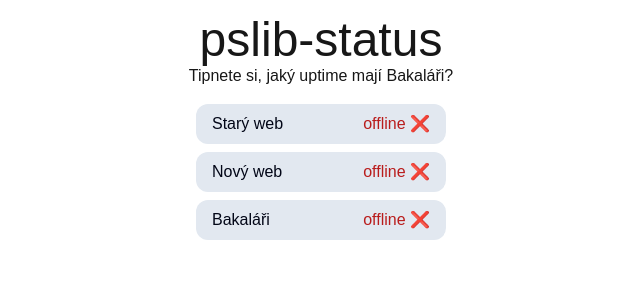
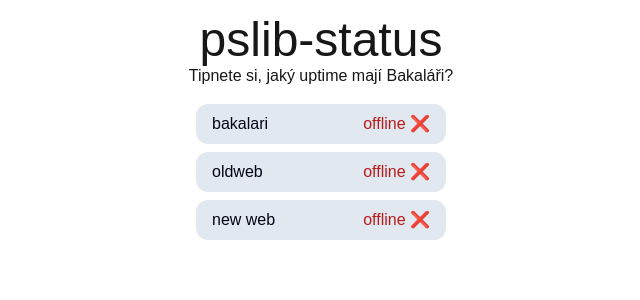
Before and after one commit to steveruu/pslib-status, a Next.js app: page / in a window 1280 px wide. Shown: the top 300 px of the page, without its empty margins (319-959 px from the left). Built offline with nearby package versions, Linux system fonts and the light colour scheme; no server answers.

Commit message:
asi jsem to opravil? kdyžtak revert

```diff
--- a/app/page.tsx
+++ b/app/page.tsx
@@ -1,8 +1,19 @@
-import React, { Suspense, lazy } from "react";
+import Status from "@/components/Status";
+import { ping } from "@/lib/fetch";
 
-const Status = lazy(() => import("@/components/Status"));
+export default async function Home() {
+    const bakalariUrl = ping("https://bakalar.pslib.cz");
+    const oldwebUrl = ping("https://web.pslib.cz");
+    const newwebUrl = ping("https://pslib.cz");
 
-export default function Home() {
+    const [bakastatus, oldwebstat, newwebstat] = await Promise.all([
+        bakalariUrl,
+        oldwebUrl,
+        newwebUrl,
+    ]);
+
+    console.log(bakastatus);
+
     return (
         <main className="max-w-[1024px] mx-auto my-4">
             <h1 className="text-5xl text-center">pslib-status</h1>
@@ -10,18 +21,18 @@
                 Tipnete si, jaký uptime mají Bakaláři?
             </p>
             <div className="flex flex-col justify-center items-center gap-2 mt-4">
-                <Suspense fallback={<div>Loading...</div>}>
-                    <Status url="https://web.pslib.cz" name="Starý web" />
-                </Suspense>
-                <Suspense fallback={<div>Loading...</div>}>
-                    <Status url="https://pslib.cz" name="Nový web" />
-                </Suspense>
-                <Suspense fallback={<div>Loading...</div>}>
-                    <Status
-                        url="https://bakalar.pslib.cz/rodice/Timetable/Public/Actual/Class/2U"
-                        name="Bakaláři"
-                    />
-                </Suspense>
+                <Status
+                    status={bakastatus ? "online" : "offline"}
+                    name="bakalari"
+                />
+                <Status
+                    status={oldwebstat ? "online" : "offline"}
+                    name="oldweb"
+                />
+                <Status
+                    status={newwebstat ? "online" : "offline"}
+                    name="new web"
+                />
             </div>
         </main>
     );
--- a/components/Status.tsx
+++ b/components/Status.tsx
@@ -1,40 +1,26 @@
 "use client";
 
 import { useState, useEffect } from "react";
-import ping from "@/lib/fetch";
 
-const Status = ({ ...props }: { url: string; name: string }) => {
-    const [status, setStatus] = useState("loading...");
-
-    useEffect(() => {
-        ping(props.url).then((res) => {
-            if (res) {
-                setStatus("online");
-            } else {
-                setStatus("offline");
-            }
-            console.log(res);
-        });
-    }, [props.url]);
-
+const Status = ({ ...props }: { name: string; status: string }) => {
     return (
         <div className="flex justify-between w-[250px] bg-slate-200 py-2 px-4 rounded-xl">
             <h2 className="text-slate-950">{props.name}</h2>
             {/* check if online, loading or offline */}
             <span
                 className={
-                    status === "online"
+                    props.status === "online"
                         ? "text-green-600"
-                        : status === "offline"
+                        : props.status === "offline"
                         ? "text-red-700"
                         : "text-blue-500"
                 }
             >
-                {status}
+                {props.status}
                 {/* check if online, loading or offline */}
-                {status === "online"
+                {props.status === "online"
                     ? " ✔"
-                    : status === "offline"
+                    : props.status === "offline"
                     ? " ❌"
                     : " 🔄"}
             </span>
--- a/lib/fetch.ts
+++ b/lib/fetch.ts
@@ -1,6 +1,6 @@
 "use server";
 
-export default async function ping(url: string): Promise<boolean> {
+export async function ping(url: string): Promise<boolean> {
     try {
         await fetch(url, { mode: "cors" });
         return true;
```
